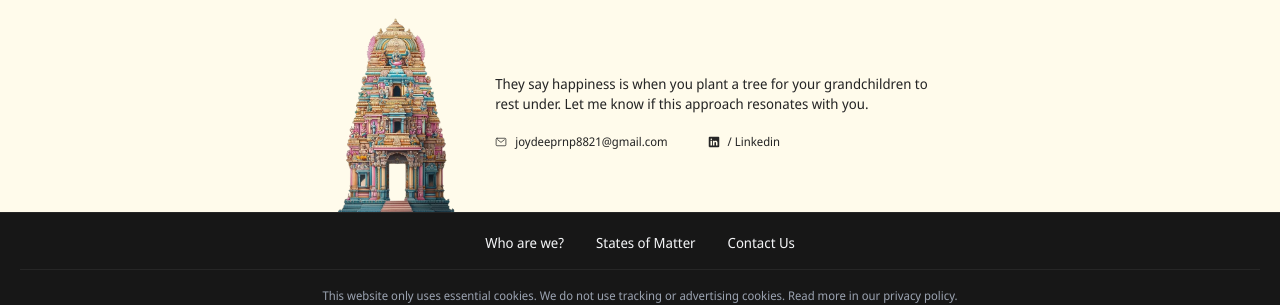
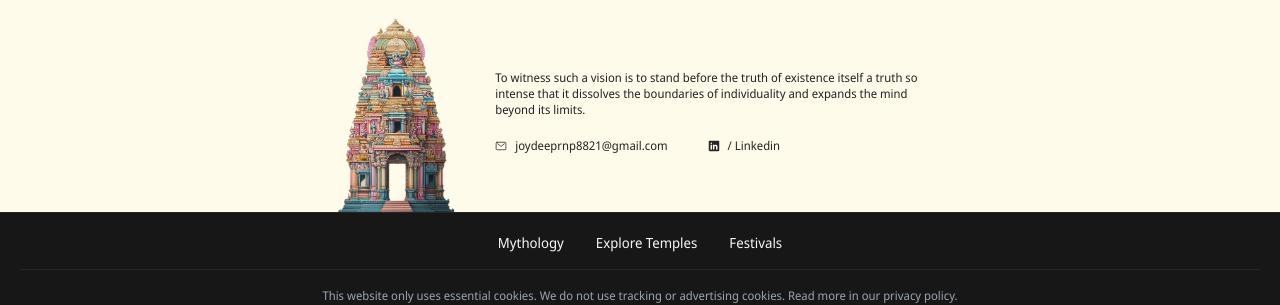
Before and after one commit to joydeep-07/Bharat-Vraman, a React (Vite) app in the folder frontend/: page /explore in a window 1280 px wide. Shown: the part 1140-1445 px from the top of the page. Built offline with nearby package versions, Linux system fonts and the light colour scheme.

Commit message:
Updated UI

```diff
--- a/frontend/src/components/Hero.jsx
+++ b/frontend/src/components/Hero.jsx
@@ -47,8 +47,7 @@ const Hero = () => {
               mb-8 sm:mb-10 md:mb-12
             "
           >
-            Where artistic vision meets exceptional craftsmanship in every
-            curated piece
+            Festivals, Rituals & Pilgrimage Routes Across India.
           </p>
         </div>
 
--- a/frontend/src/layouts/Footer.jsx
+++ b/frontend/src/layouts/Footer.jsx
@@ -2,10 +2,14 @@ import React from "react";
 import { Link } from "react-router-dom";
 import tree from "../assets/images/temple.png";
 import { IoMailOutline, IoLogoLinkedin } from "react-icons/io5";
+import CircleCursor from "../components/CircleCursor";
 
 const Footer = () => {
   return (
-    <footer className="h-auto md:h-[250px] flex flex-col justify-between">
+    <footer
+      id="footer"
+      className="h-auto md:h-[250px] flex flex-col justify-between"
+    >
       {/* Top Section */}
       <div className="flex flex-col md:flex-row gap-6 md:gap-10 justify-center items-center px-4">
         <div>
@@ -13,18 +17,19 @@ const Footer = () => {
         </div>
 
         <div className="text-center md:text-left px-2 md:px-0">
-          <h2 className="max-w-md text-neutral-800 text-sm">
-            They say happiness is when you plant a tree for your grandchildren
-            to rest under. Let me know if this approach resonates with you.
+          <h2 className="max-w-md text-neutral-800 text-xs">
+            To witness such a vision is to stand before the truth of existence
+            itself a truth so intense that it dissolves the boundaries of
+            individuality and expands the mind beyond its limits.
           </h2>
 
           <div className="flex text-neutral-800 flex-col md:flex-row gap-3 md:gap-10 text-xs pt-5">
-            <div className="flex  justify-center md:justify-start items-center gap-2">
+            <div className="flex cursor-pointer justify-center md:justify-start items-center gap-2">
               <IoMailOutline />
               <h3 className="break-all">joydeeprnp8821@gmail.com</h3>
             </div>
 
-            <div className="flex justify-center md:justify-start items-center gap-2">
+            <div className="flex cursor-pointer justify-center md:justify-start items-center gap-2">
               <IoLogoLinkedin />
               <h3>/ Linkedin</h3>
             </div>
@@ -37,24 +42,21 @@ const Footer = () => {
         {/* Hide navigation on mobile */}
         <nav className="hidden md:flex text-sm text-gray-100 gap-8">
           <Link
-            to="/are/we/working"
+            to="/mythology"
             className="hover:text-gray-300 transition-colors"
           >
-            Who are we?
+            Mythology
+          </Link>
+
+          <Link to="/explore" className="hover:text-gray-300 transition-colors">
+            Explore Temples
           </Link>
 
           <Link
-            to="/collections"
+            to="/festivals"
             className="hover:text-gray-300 transition-colors"
           >
-            States of Matter
-          </Link>
-
-          <Link
-            to="/contacts"
-            className="hover:text-gray-300 transition-colors"
-          >
-            Contact Us
+            Festivals
           </Link>
         </nav>
 
@@ -65,6 +67,7 @@ const Footer = () => {
           advertising cookies. Read more in our privacy policy.
         </p>
       </div>
+      <CircleCursor targetId={"footer"} />
     </footer>
   );
 };
```
